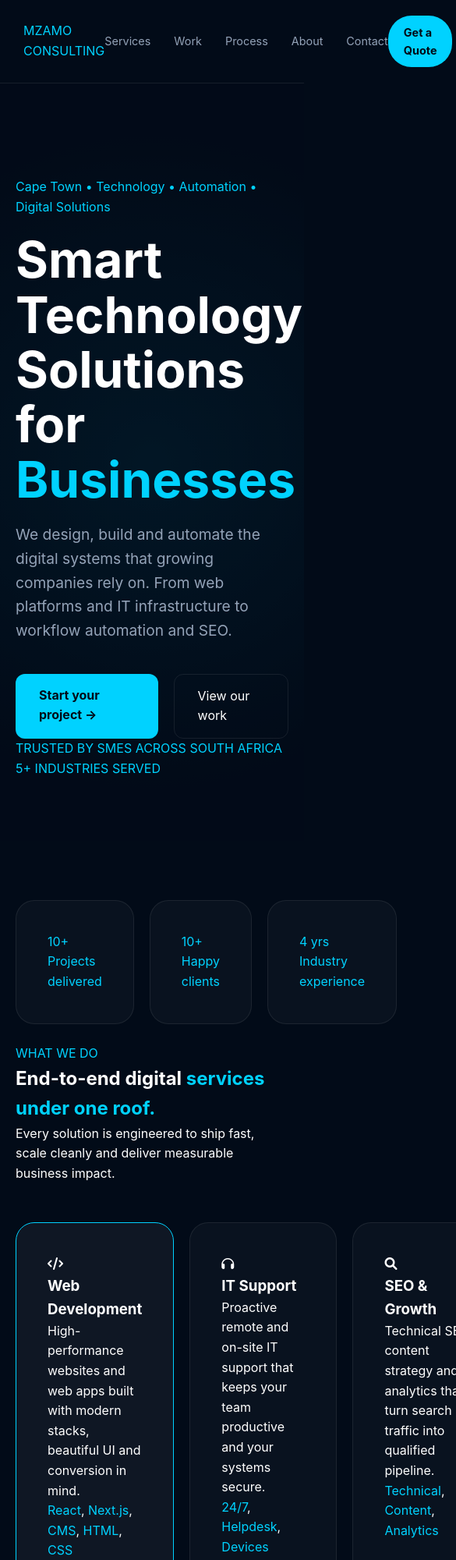
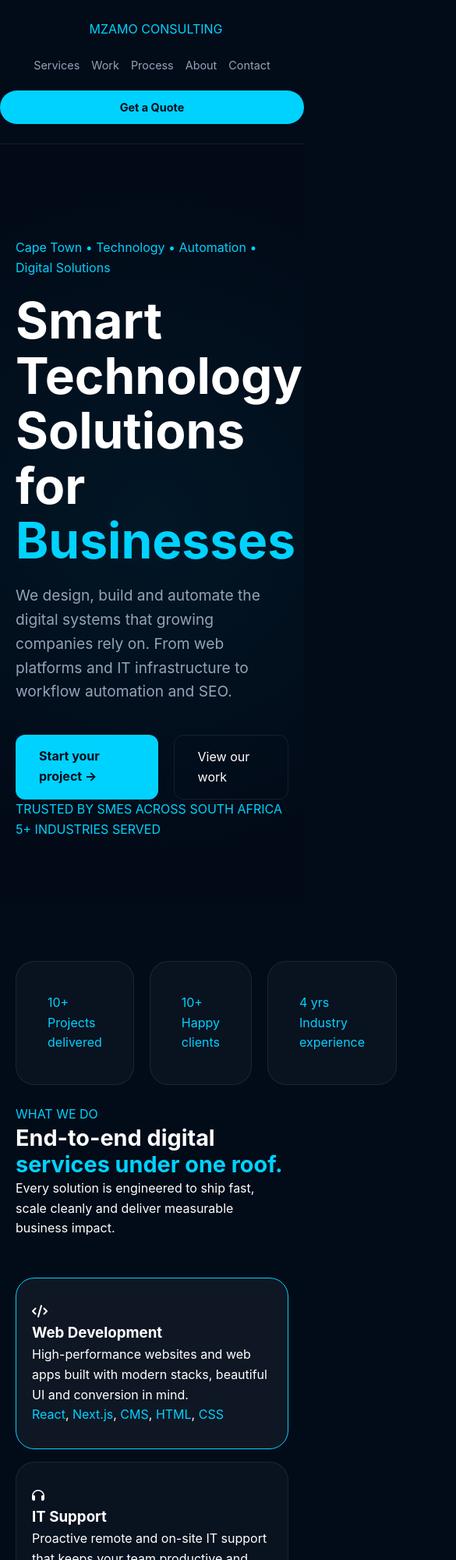
Before and after one commit to mzamocarti/MzamoConsulting, a plain HTML site: page index.html in a window 390 px wide. Shown: the top 2000 px of the page at 78% size, 585 px wide, since content can reach past the window. Drawn offline with Linux system fonts and the light colour scheme.

Commit message:
Update style.css
mobile responsive update for process and services section

```diff
--- a/style.css
+++ b/style.css
@@ -373,6 +373,67 @@
 @media (max-width: 992px) {
     .about-grid { grid-template-columns: 1fr; gap: 40px; }
 }
+/* --- MOBILE & TABLET FIXES --- */
+
+@media (max-width: 992px) {
+    /* Stack navigation naturally down into columns or space them tightly */
+    .nav-bar {
+        flex-direction: column;
+        gap: 15px;
+        text-align: center;
+    }
+
+    .nav-links {
+        gap: 15px;
+        flex-wrap: wrap;
+        justify-content: center;
+    }
+
+    /* Force the Process Grid to stack elegantly */
+    .process-grid {
+        grid-template-columns: 1fr;
+        gap: 20px;
+    }
+}
+
+@media (max-width: 768px) {
+    /* Services Section: Safe Minimum bounds for mobile viewports */
+    .services-grid {
+        grid-template-columns: repeat(auto-fit, minmax(250px, 1fr));
+        gap: 16px;
+    }
+
+    /* Ensure cards take full container width inside their wrapper grid */
+    .service-card,
+    .process-card {
+        padding: 30px 20px; /* Margins are slightly smaller for mobile readability */
+        width: 100%;
+    }
+
+    /* Make sure the text scales down so long words don't overflow */
+    .services-section h2,
+    .process-section h2 {
+        font-size: 1.8rem;
+        line-height: 1.2;
+    }
+}
+
+@media (max-width: 480px) {
+    /* Final safety net for extremely small mobile devices */
+    .nav-bar {
+        padding: 5px 0;
+    }
+
+    .btn-quote {
+        width: 100%;
+        text-align: center;
+        margin-top: 5px;
+    }
+
+    .logo {
+        margin-bottom: 5px;
+    }
+}
 
 /* Footer */
 .site-footer { padding: 80px 0 40px; border-top: 1px solid var(--border-color); }
```
